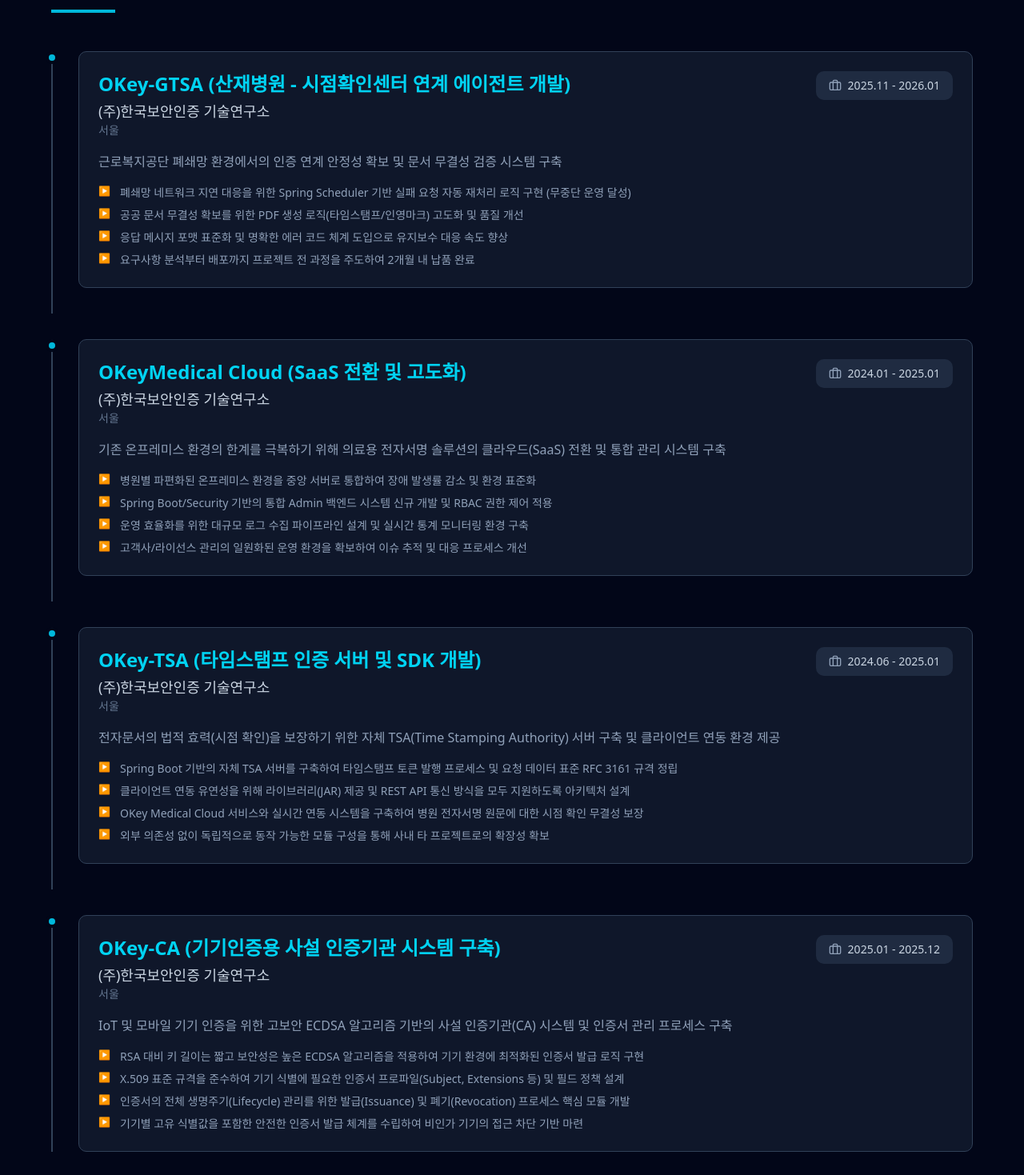
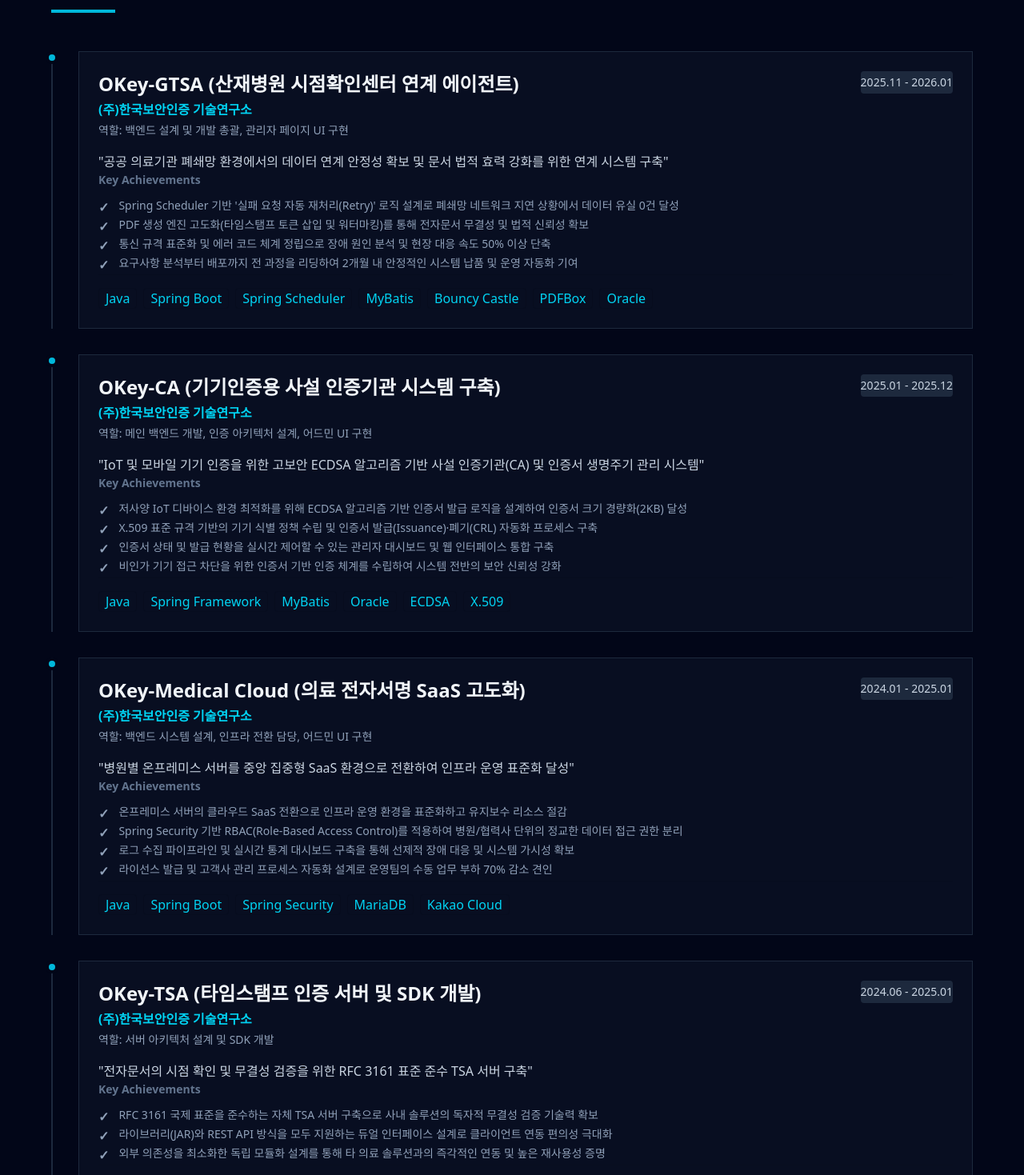
Before and after one commit to LeeRoa/LeeRoa.github.io, a React (Vite) app: page / in a window 1280 px wide. Shown: the part 2681-4150 px from the top of the page at 80% size. Built offline with nearby package versions, Linux system fonts and the light colour scheme.

Commit message:
경력기술서 수정

```diff
--- a/src/components/Experience.tsx
+++ b/src/components/Experience.tsx
@@ -1,111 +1,139 @@
-import { Briefcase } from "lucide-react";
-
-// 경력 데이터: 최신순 (File2.hwp 바탕으로 재구성)
+// 보완된 경력 데이터 (최신순 및 직무 중요도순 정렬)
 const experiences = [
   {
-    title: "OKey-GTSA (산재병원 - 시점확인센터 연계 에이전트 개발)",
+    title: "OKey-GTSA (산재병원 시점확인센터 연계 에이전트)",
     company: "(주)한국보안인증 기술연구소",
-    location: "서울",
     period: "2025.11 - 2026.01",
-    description: "근로복지공단 폐쇄망 환경에서의 인증 연계 안정성 확보 및 문서 무결성 검증 시스템 구축",
+    role: "백엔드 설계 및 개발 총괄, 관리자 페이지 UI 구현",
+    description: "공공 의료기관 폐쇄망 환경에서의 데이터 연계 안정성 확보 및 문서 법적 효력 강화를 위한 연계 시스템 구축",
+    tech: "Java, Spring Boot, Spring Scheduler, MyBatis, Bouncy Castle, PDFBox, Oracle",
     achievements: [
-      "폐쇄망 네트워크 지연 대응을 위한 Spring Scheduler 기반 실패 요청 자동 재처리 로직 구현 (무중단 운영 달성)",
-      "공공 문서 무결성 확보를 위한 PDF 생성 로직(타임스탬프/인영마크) 고도화 및 품질 개선",
-      "응답 메시지 포맷 표준화 및 명확한 에러 코드 체계 도입으로 유지보수 대응 속도 향상",
-      "요구사항 분석부터 배포까지 프로젝트 전 과정을 주도하여 2개월 내 납품 완료"
+      "Spring Scheduler 기반 '실패 요청 자동 재처리(Retry)' 로직 설계로 폐쇄망 네트워크 지연 상황에서 데이터 유실 0건 달성",
+      "PDF 생성 엔진 고도화(타임스탬프 토큰 삽입 및 워터마킹)를 통해 전자문서 무결성 및 법적 신뢰성 확보",
+      "통신 규격 표준화 및 에러 코드 체계 정립으로 장애 원인 분석 및 현장 대응 속도 50% 이상 단축",
+      "요구사항 분석부터 배포까지 전 과정을 리딩하여 2개월 내 안정적인 시스템 납품 및 운영 자동화 기여"
     ]
   },
   {
-    title: "OKeyMedical Cloud (SaaS 전환 및 고도화)",
+    title: "OKey-CA (기기인증용 사설 인증기관 시스템 구축)",
     company: "(주)한국보안인증 기술연구소",
-    location: "서울",
+    period: "2025.01 - 2025.12",
+    role: "메인 백엔드 개발, 인증 아키텍처 설계, 어드민 UI 구현",
+    description: "IoT 및 모바일 기기 인증을 위한 고보안 ECDSA 알고리즘 기반 사설 인증기관(CA) 및 인증서 생명주기 관리 시스템",
+    tech: "Java, Spring Framework, MyBatis, Oracle, ECDSA, X.509",
+    achievements: [
+      "저사양 IoT 디바이스 환경 최적화를 위해 ECDSA 알고리즘 기반 인증서 발급 로직을 설계하여 인증서 크기 경량화(2KB) 달성",
+      "X.509 표준 규격 기반의 기기 식별 정책 수립 및 인증서 발급(Issuance)·폐기(CRL) 자동화 프로세스 구축",
+      "인증서 상태 및 발급 현황을 실시간 제어할 수 있는 관리자 대시보드 및 웹 인터페이스 통합 구축",
+      "비인가 기기 접근 차단을 위한 인증서 기반 인증 체계를 수립하여 시스템 전반의 보안 신뢰성 강화"
+    ]
+  },
+  {
+    title: "OKey-Medical Cloud (의료 전자서명 SaaS 고도화)",
+    company: "(주)한국보안인증 기술연구소",
     period: "2024.01 - 2025.01",
-    description: "기존 온프레미스 환경의 한계를 극복하기 위해 의료용 전자서명 솔루션의 클라우드(SaaS) 전환 및 통합 관리 시스템 구축",
+    role: "백엔드 시스템 설계, 인프라 전환 담당, 어드민 UI 구현",
+    description: "병원별 온프레미스 서버를 중앙 집중형 SaaS 환경으로 전환하여 인프라 운영 표준화 달성",
+    tech: "Java, Spring Boot, Spring Security, MariaDB, Kakao Cloud",
     achievements: [
-      "병원별 파편화된 온프레미스 환경을 중앙 서버로 통합하여 장애 발생률 감소 및 환경 표준화",
-      "Spring Boot/Security 기반의 통합 Admin 백엔드 시스템 신규 개발 및 RBAC 권한 제어 적용",
-      "운영 효율화를 위한 대규모 로그 수집 파이프라인 설계 및 실시간 통계 모니터링 환경 구축",
-      "고객사/라이선스 관리의 일원화된 운영 환경을 확보하여 이슈 추적 및 대응 프로세스 개선"
+      "온프레미스 서버의 클라우드 SaaS 전환으로 인프라 운영 환경을 표준화하고 유지보수 리소스 절감",
+      "Spring Security 기반 RBAC(Role-Based Access Control)를 적용하여 병원/협력사 단위의 정교한 데이터 접근 권한 분리",
+      "로그 수집 파이프라인 및 실시간 통계 대시보드 구축을 통해 선제적 장애 대응 및 시스템 가시성 확보",
+      "라이선스 발급 및 고객사 관리 프로세스 자동화 설계로 운영팀의 수동 업무 부하 70% 감소 견인"
     ]
   },
   {
     title: "OKey-TSA (타임스탬프 인증 서버 및 SDK 개발)",
     company: "(주)한국보안인증 기술연구소",
-    location: "서울",
     period: "2024.06 - 2025.01",
-    description: "전자문서의 법적 효력(시점 확인)을 보장하기 위한 자체 TSA(Time Stamping Authority) 서버 구축 및 클라이언트 연동 환경 제공",
+    role: "서버 아키텍처 설계 및 SDK 개발",
+    description: "전자문서의 시점 확인 및 무결성 검증을 위한 RFC 3161 표준 준수 TSA 서버 구축",
+    tech: "Java, Spring Boot, JPA, Bouncy Castle, REST API",
     achievements: [
-      "Spring Boot 기반의 자체 TSA 서버를 구축하여 타임스탬프 토큰 발행 프로세스 및 요청 데이터 표준 RFC 3161 규격 정립",
-      "클라이언트 연동 유연성을 위해 라이브러리(JAR) 제공 및 REST API 통신 방식을 모두 지원하도록 아키텍처 설계",
-      "OKey Medical Cloud 서비스와 실시간 연동 시스템을 구축하여 병원 전자서명 원문에 대한 시점 확인 무결성 보장",
-      "외부 의존성 없이 독립적으로 동작 가능한 모듈 구성을 통해 사내 타 프로젝트로의 확장성 확보"
+      "RFC 3161 국제 표준을 준수하는 자체 TSA 서버 구축으로 사내 솔루션의 독자적 무결성 검증 기술력 확보",
+      "라이브러리(JAR)와 REST API 방식을 모두 지원하는 듀얼 인터페이스 설계로 클라이언트 연동 편의성 극대화",
+      "외부 의존성을 최소화한 독립 모듈화 설계를 통해 타 의료 솔루션과의 즉각적인 연동 및 높은 재사용성 증명"
     ]
   },
   {
-    title: "OKey-CA (기기인증용 사설 인증기관 시스템 구축)",
+    title: "금융·보험사 고객사 인프라 운영 및 보안 관리",
     company: "(주)한국보안인증 기술연구소",
-    location: "서울",
-    period: "2025.01 - 2025.12",
-    description: "IoT 및 모바일 기기 인증을 위한 고보안 ECDSA 알고리즘 기반의 사설 인증기관(CA) 시스템 및 인증서 관리 프로세스 구축",
+    period: "2023.11 - 2025.03",
+    role: "인프라 운영 및 보안 컴플라이언스 담당",
+    description: "주요 금융사(롯데캐피탈, 흥국생명 등)의 폐쇄망 인프라 최적화 및 보안 컴플라이언스 준수 운영",
     achievements: [
-      "RSA 대비 키 길이는 짧고 보안성은 높은 ECDSA 알고리즘을 적용하여 기기 환경에 최적화된 인증서 발급 로직 구현",
-      "X.509 표준 규격을 준수하여 기기 식별에 필요한 인증서 프로파일(Subject, Extensions 등) 및 필드 정책 설계",
-      "인증서의 전체 생명주기(Lifecycle) 관리를 위한 발급(Issuance) 및 폐기(Revocation) 프로세스 핵심 모듈 개발",
-      "기기별 고유 식별값을 포함한 안전한 인증서 발급 체계를 수립하여 비인가 기기의 접근 차단 기반 마련"
+      "이중화(Active-Active) 환경에서 Rolling Update 방식의 단계적 인증서 교체를 수행하여 서비스 다운타임 최소화",
+      "금융권 특유의 폐쇄망 인프라 정책에 맞춘 서버 취약점 조치 및 정기 보안 점검 프로세스 전담 수행",
+      "트래픽 전환 영향도 최소화를 위한 사전/사후 점검 체크리스트를 정립하여 안정적인 인프라 연속성 유지"
     ]
   },
+  {
+    title: "의료기관 전자서명 시스템 통합 유지보수",
+    company: "(주)한국보안인증 기술연구소",
+    period: "2023.09 - 2026.01",
+    role: "솔루션 운영 및 기술 트러블슈팅",
+    description: "전국 주요 의료기관 전자서명 솔루션의 장애 대응 및 소스 레벨 기능 개선",
+    achievements: [
+      "보안/인증서 검증 실패 이슈 발생 시 소스 레벨 분석을 통한 근본 원인 해결 및 환경 최적화 수행",
+      "의료기관별 상이한 요구사항에 맞춘 정책 커스터마이징 및 기능 개선을 통해 솔루션 적합성 향상",
+      "운영 이력 및 대응 노하우의 문서화(Asset)를 통해 팀 내 장애 복구 시간(MTTR) 단축에 기여"
+    ]
+  }
 ];
 
 export function Experience() {
   return (
-      <section id="experience" className="py-20 px-6">
+      <section id="experience" className="py-20 px-6 bg-slate-950 text-slate-200">
         <div className="max-w-6xl mx-auto">
-          {/* 섹션 헤더 */}
           <h2 className="text-4xl font-bold mb-4">경력 기술서 (Professional Experience)</h2>
           <div className="w-20 h-1 bg-cyan-500 mb-12"></div>
 
-          {/* 타임라인 컨테이너 */}
           <div className="space-y-8">
             {experiences.map((exp, index) => (
-                <div
-                    key={index}
-                    className="relative pl-8 pb-8 border-l-2 border-slate-700 last:pb-0"
-                >
-                  {/* 타임라인 점 (Dot) */}
+                <div key={index} className="relative pl-8 pb-12 border-l-2 border-slate-800 last:pb-0">
                   <div className="absolute -left-[9px] top-0 w-4 h-4 bg-cyan-500 rounded-full border-4 border-slate-950"></div>
 
-                  {/* 카드 본문 */}
-                  <div className="p-6 bg-slate-800/50 border border-slate-700 rounded-lg hover:border-slate-600 transition-colors">
+                  <div className="p-6 bg-slate-900/50 border border-slate-800 rounded-xl hover:border-cyan-900/50 transition-all duration-300">
                     <div className="flex flex-wrap justify-between items-start gap-4 mb-4">
                       <div>
-                        <h3 className="text-2xl font-semibold text-cyan-400 mb-1">
-                          {exp.title}
-                        </h3>
-                        <p className="text-lg text-slate-300 font-medium">{exp.company}</p>
-                        {/* 위치 정보가 중요하지 않다면 숨겨도 됩니다 */}
-                        <p className="text-sm text-slate-500">{exp.location}</p>
+                        <h3 className="text-2xl font-bold text-white mb-1">{exp.title}</h3>
+                        <div className="flex flex-col gap-1">
+                          <p className="text-cyan-400 font-semibold">{exp.company}</p>
+                          <p className="text-sm text-slate-400 font-medium">역할: {exp.role}</p>
+                        </div>
                       </div>
-
-                      {/* 근무 기간 배지 */}
-                      <div className="flex items-center gap-2 px-4 py-2 bg-slate-700/50 rounded-lg shrink-0">
-                        <Briefcase className="w-4 h-4 text-slate-400" />
-                        <span className="text-sm text-slate-300 font-medium">{exp.period}</span>
+                      <div className="px-3 py-1 bg-slate-800 rounded text-sm text-slate-300 font-mono">
+                        {exp.period}
                       </div>
                     </div>
 
-                    <p className="text-slate-400 mb-4 leading-relaxed font-medium">
-                      {exp.description}
+                    <p className="text-slate-300 mb-6 leading-relaxed italic border-l-4 border-slate-700 pl-4">
+                      &quot;{exp.description}&quot;
                     </p>
 
-                    {/* 성과 리스트 */}
-                    <ul className="space-y-2">
-                      {exp.achievements.map((achievement, achIndex) => (
-                          <li key={achIndex} className="flex gap-3 text-slate-400 text-sm md:text-base">
-                            <span className="text-cyan-400 mt-1.5 text-xs shrink-0">▶</span>
-                            <span>{achievement}</span>
-                          </li>
-                      ))}
-                    </ul>
+                    <div className="mb-6">
+                      <h4 className="text-sm font-bold text-slate-500 uppercase tracking-widest mb-3">Key Achievements</h4>
+                      <ul className="space-y-3">
+                        {exp.achievements.map((achievement, achIndex) => (
+                            <li key={achIndex} className="flex gap-3 text-slate-400 leading-snug">
+                              <span className="text-cyan-500 font-bold shrink-0">✓</span>
+                              <span className="text-sm md:text-[15px]">{achievement}</span>
+                            </li>
+                        ))}
+                      </ul>
+                    </div>
+
+                    {exp.tech && (
+                        <div className="pt-4 border-t border-slate-800/50">
+                          <div className="flex flex-wrap gap-2">
+                            {exp.tech.split(", ").map((t, i) => (
+                                <span key={i} className="text-[11px] px-2 py-0.5 bg-cyan-950/30 text-cyan-400 border border-cyan-900/50 rounded">
+                          {t}
+                        </span>
+                            ))}
+                          </div>
+                        </div>
+                    )}
                   </div>
                 </div>
             ))}
```
